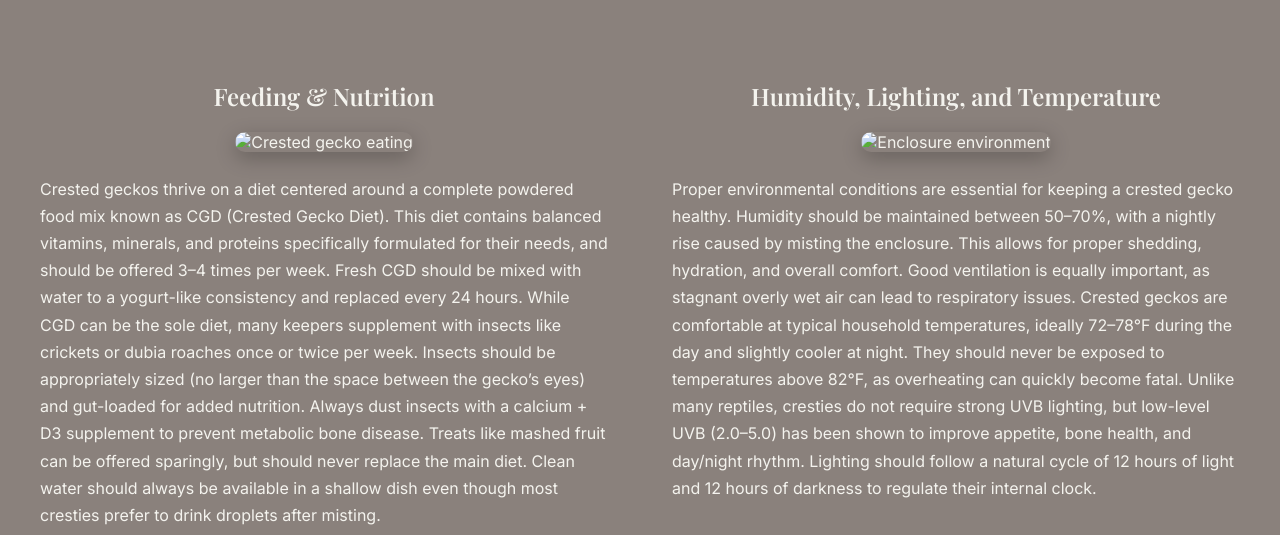
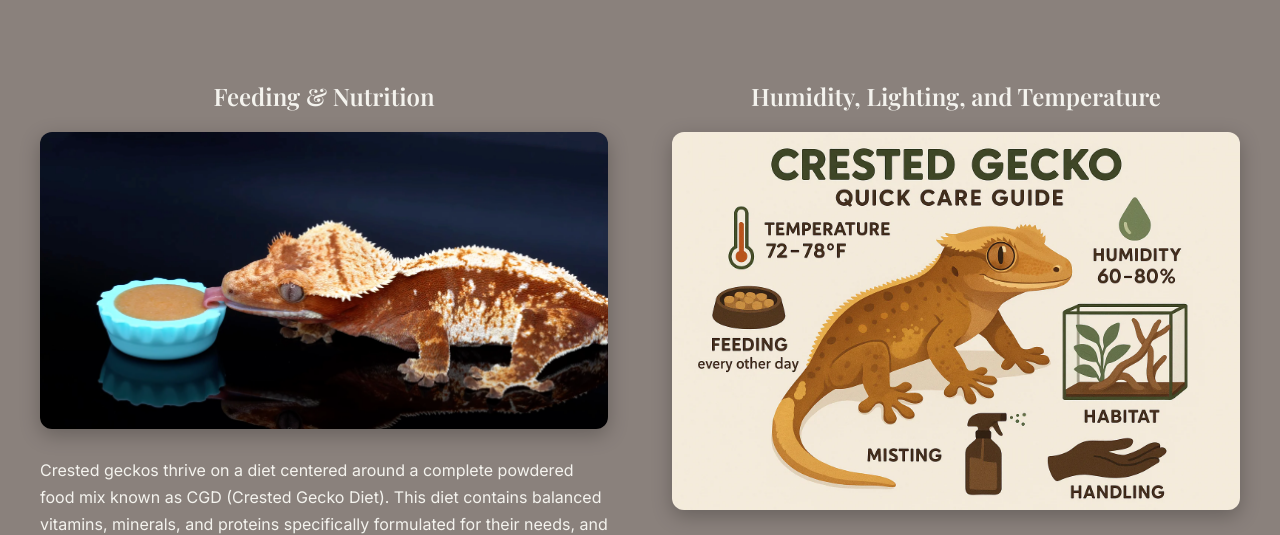
Before and after one commit to Quinnsmitth/GeckoSite, a plain HTML site: page pages/care.html in a window 1280 px wide. Shown: the part 1580-2115 px from the top of the page. Drawn offline with nearby package versions, Linux system fonts and the light colour scheme.

Commit message:
Pictures added to Care

```diff
--- a/pages/care.html
+++ b/pages/care.html
@@ -27,7 +27,7 @@
 
     <section>
       <h2>Introduction to Crested Geckos</h2>
-      <img src="../images/intro.jpg" alt="Crested Gecko">
+      <img src="../images/IntroGecko.jpg" alt="Crested Gecko">
       <p>
         Crested geckos (Correlophus ciliatus) are arboreal lizards native to the humid rainforests of New Caledonia.
         Once believed to be extinct until their rediscovery in 1994, they quickly became one of the most popular pet reptiles due to their gentle temperament and low-maintenance care requirements.
@@ -53,7 +53,7 @@
 
     <section>
       <h2>Feeding & Nutrition</h2>
-      <img src="../images/feeding.jpg" alt="Crested gecko eating">
+      <img src="../images/geckoEat.webp" alt="Crested gecko eating">
       <p>
          Crested geckos thrive on a diet centered around a complete powdered food mix known as CGD (Crested Gecko Diet).
          This diet contains balanced vitamins, minerals, and proteins specifically formulated for their needs, and should be offered 3–4 times per week.
@@ -68,7 +68,7 @@
 
     <section>
       <h2>Humidity, Lighting, and Temperature</h2>
-      <img src="../images/humidity.jpg" alt="Enclosure environment">
+      <img src="../images/guide.webp" alt="Enclosure environment">
         <p>
          Proper environmental conditions are essential for keeping a crested gecko healthy.
          Humidity should be maintained between 50–70%, with a nightly rise caused by misting the enclosure.
```
Also changed, not shown: images/IntroGecko.jpg (added), images/geckoEat.webp (added), images/guide.webp (added), images/health.jpg (added).
